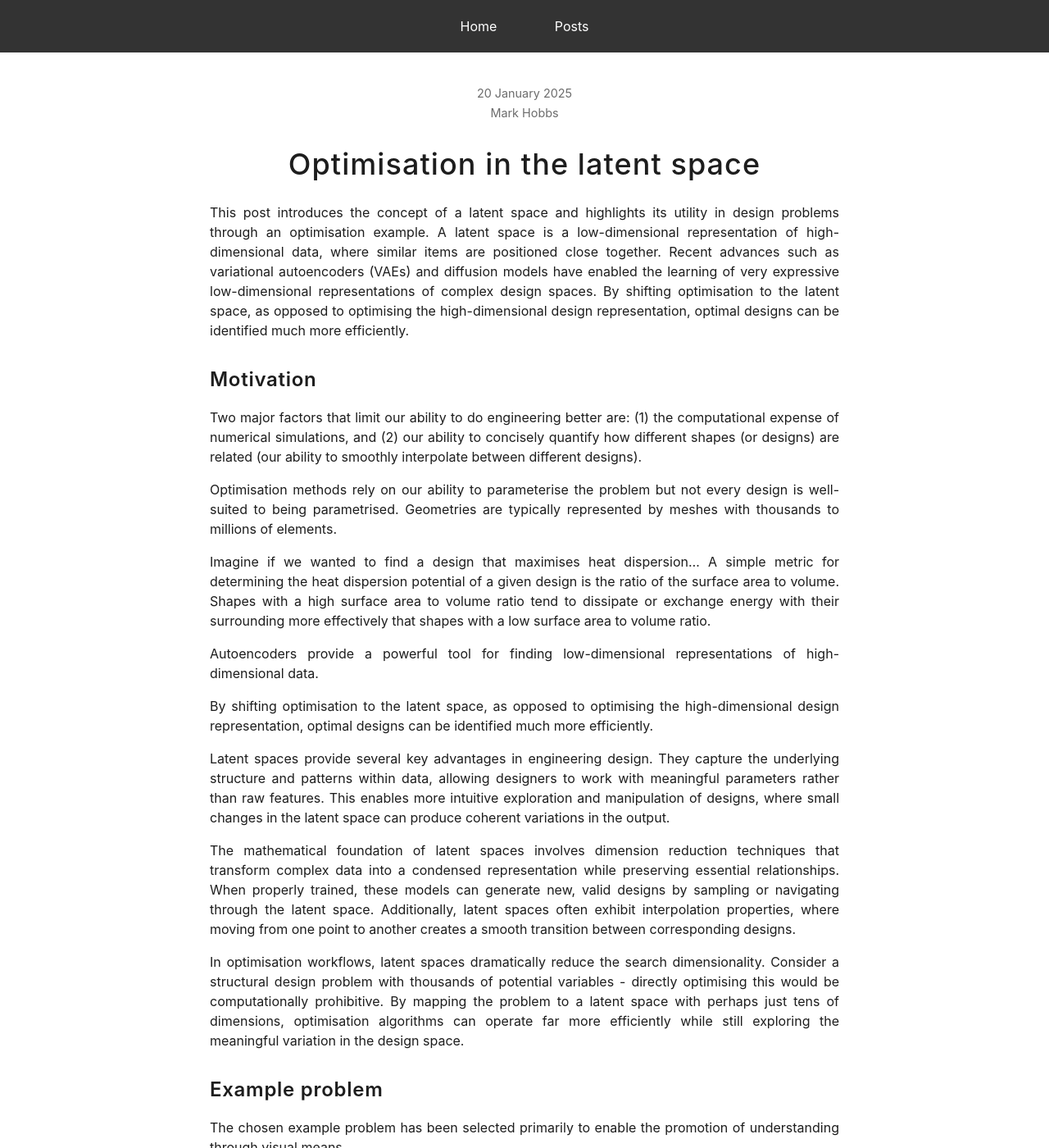
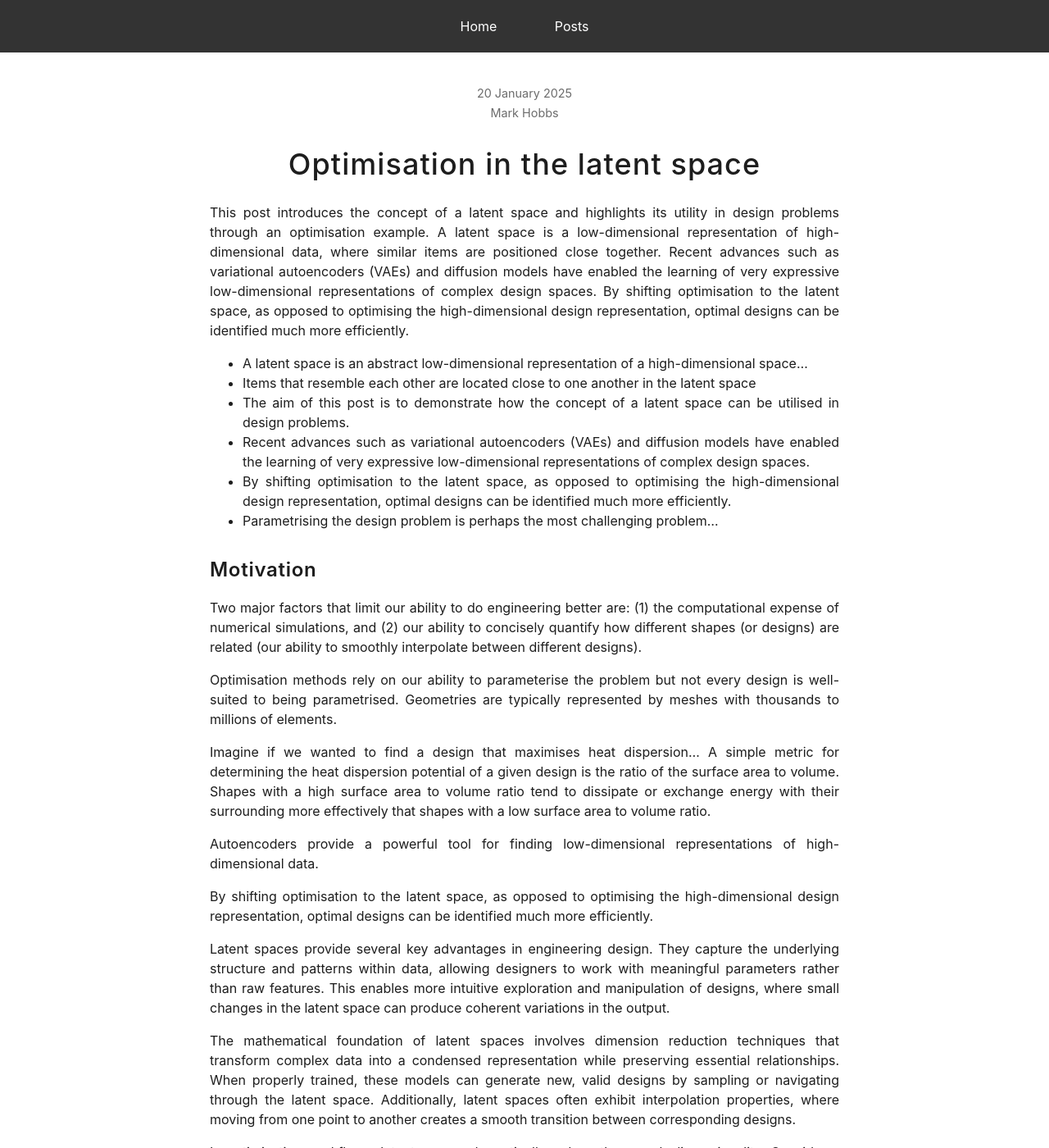
Before and after one commit to mark-hobbs/mark-hobbs.github.io, a Jekyll site: the page built from _posts/2025-01-20-latent-space.md, in a window 1280 px wide and 1400 px high. Shown: the whole window at 82% size. Built offline with Jekyll 4.4.1, drawn with Linux system fonts in a browser that asks for light colours; some of the changed text lies outside the part shown.

Commit message:
General updates

```diff
--- a/_posts/2025-01-20-latent-space.md
+++ b/_posts/2025-01-20-latent-space.md
@@ -6,6 +6,14 @@ draft: True
 ---
 
 This post introduces the concept of a latent space and highlights its utility in design problems through an optimisation example. A latent space is a low-dimensional representation of high-dimensional data, where similar items are positioned close together. Recent advances such as variational autoencoders (VAEs) and diffusion models have enabled the learning of very expressive low-dimensional representations of complex design spaces. By shifting optimisation to the latent space, as opposed to optimising the high-dimensional design representation, optimal designs can be identified much more efficiently.
+
+- A latent space is an abstract low-dimensional representation of a high-dimensional space...
+- Items that resemble each other are located close to one another in the latent space
+- The aim of this post is to demonstrate how the concept of a latent space can be utilised in design problems.
+- Recent advances such as variational autoencoders (VAEs) and diffusion models have enabled the learning of very expressive low-dimensional representations of complex design spaces.
+- By shifting optimisation to the latent space, as opposed to optimising the high-dimensional design representation, optimal designs can be identified much more efficiently.
+- Parametrising the design problem is perhaps the most challenging problem...
+
 
 ## Motivation
 
```
Also changed, not shown: other parts of _posts/2025-01-20-latent-space.md (+2 -0 lines).
